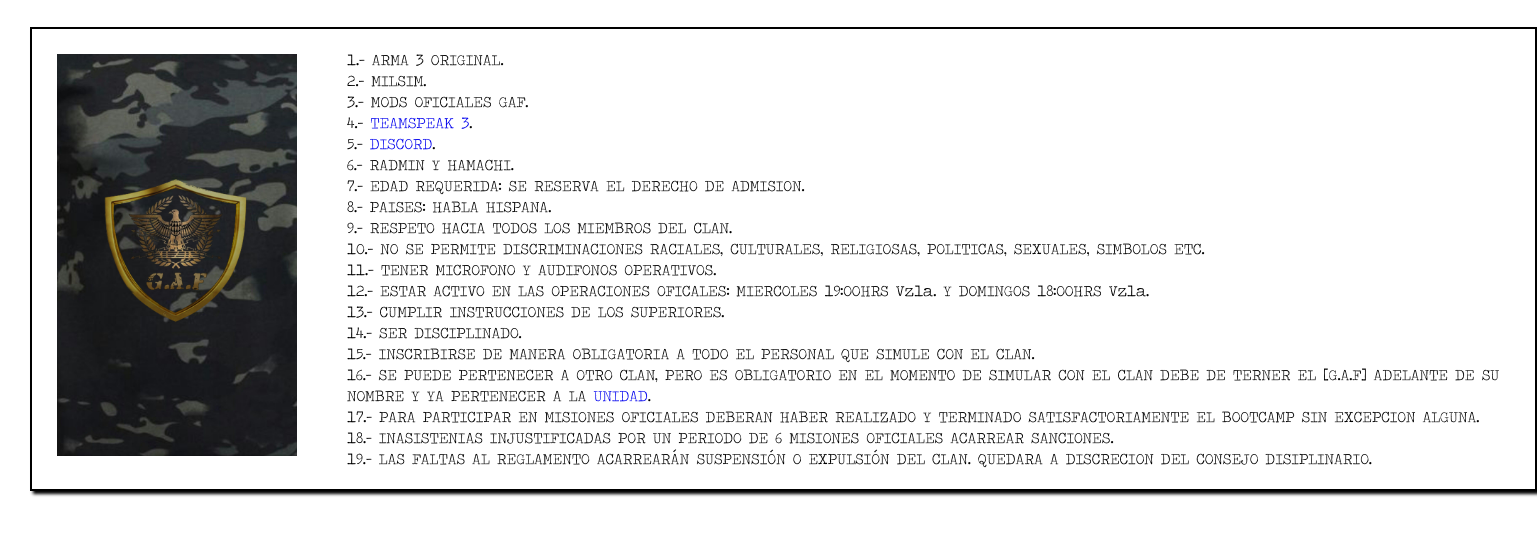
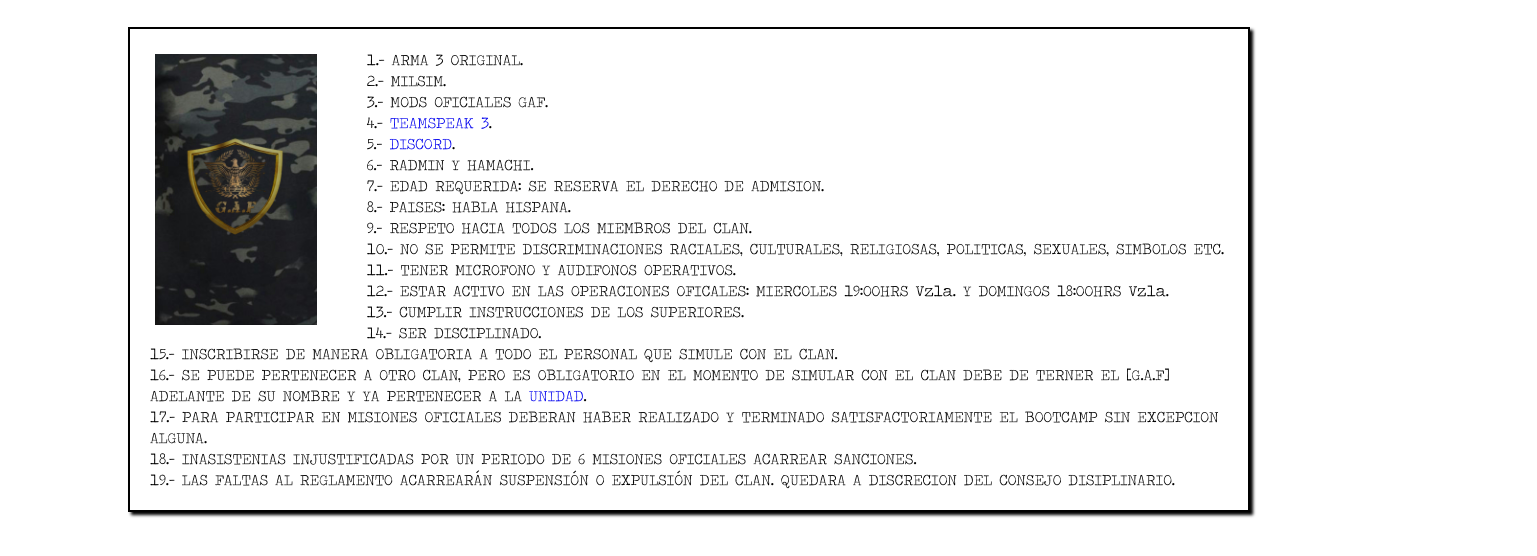
Before and after one commit to Kuroko0o/Arma3, a plain HTML site: page html/reglas.html in a window 1280 px wide. Shown: the part 188-744 px from the top of the page, 1537 px wide, since content can reach past the window. Drawn offline with Linux system fonts and the light colour scheme.

Commit message:
correcion de error

```diff
--- a/css/style_reglas.css
+++ b/css/style_reglas.css
@@ -28,12 +28,13 @@ h1{
 
 p{
     margin: 30px;
+    margin-left: 10%;
     border: black 2px solid;
     text-align: left;
     padding: 20px;
     box-shadow: 3px 3px 3px black;
     margin-bottom: 20px;
-    width: max-content;
+    width: fit-content;
 
 }
 
@@ -47,7 +48,10 @@ p{
 .lateral{
     float: left;
     vertical-align: middle;
-    width: 240px;
     margin: 5px;
     margin-right: 50px;
+    position: relative;
+    z-index: 1;
+    width: 15%;
+
 }
--- a/html/reglas.html
+++ b/html/reglas.html
@@ -31,7 +31,7 @@
         <div>
             <!--img src="../image/banda_lateral.jpg" class="lateral" alt="Banda Lateral"-->
             <p class="contenido">
-                <img src="../image/banda_lateral.jpg" align="left" class="lateral" alt="Banda Lateral">
+                <img src="../image/banda_lateral.jpg" class="lateral" alt="Banda Lateral">
                 1.- ARMA 3 ORIGINAL. <br>
                 2.- MILSIM.<br>
                 3.- MODS OFICIALES GAF.<br>
```
